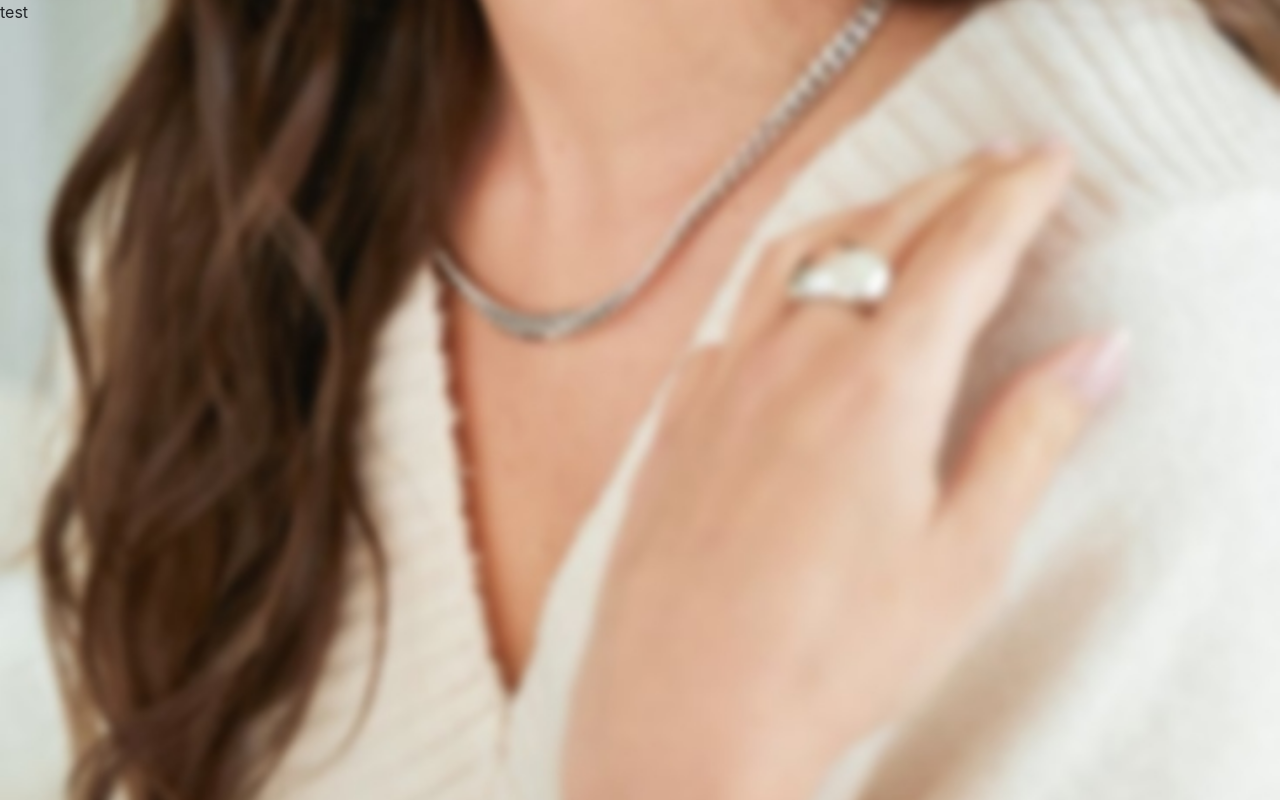
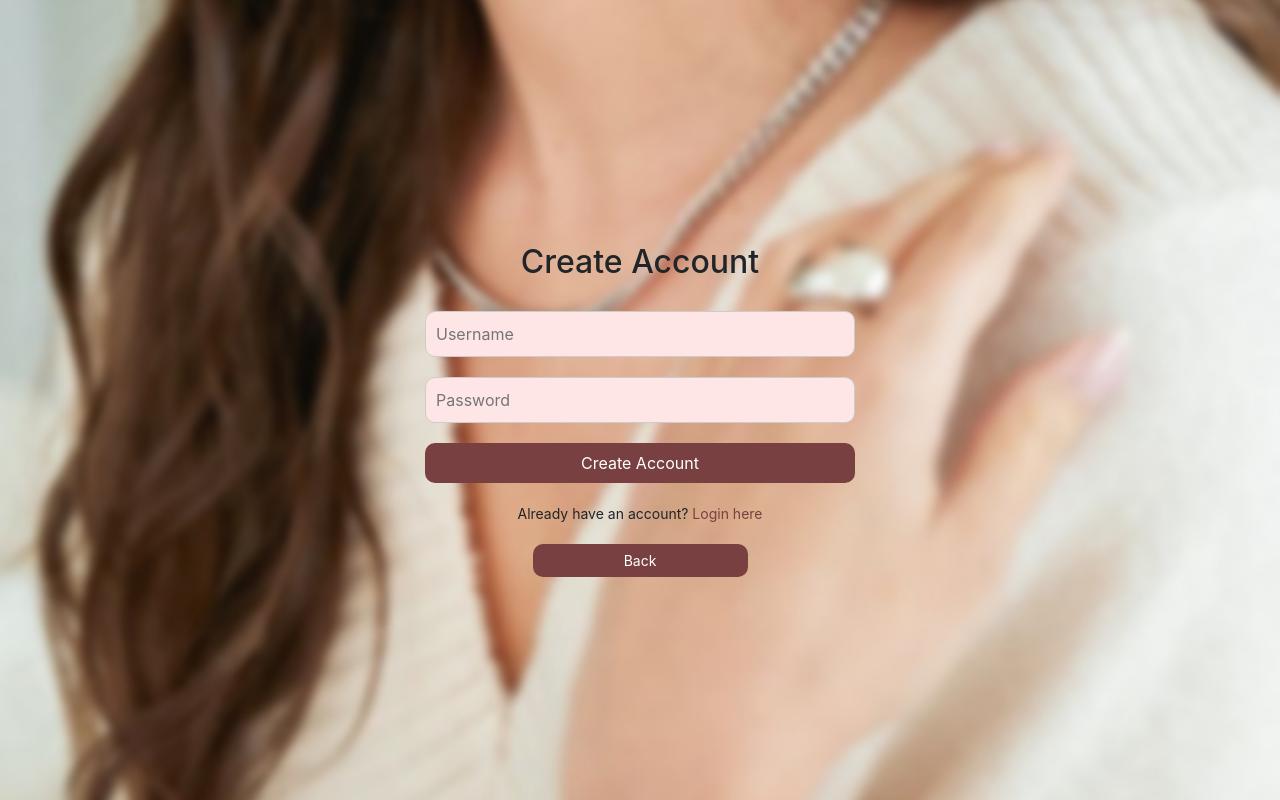
Before and after one commit to nikolapetrovski1102/SparkleSilver, a React (Create React App) app in the folder Front-end/react-library/: page /create-account in a window 1280 px wide. Built offline with nearby package versions, Linux system fonts and the light colour scheme; grey boxes are pictures that could not be loaded.

Commit message:
[SPAR-38] - Created Login and CreateAccount page

```diff
--- a/Front-end/react-library/src/App.tsx
+++ b/Front-end/react-library/src/App.tsx
@@ -16,6 +16,18 @@ export const App: React.FC = () => {
     lastName: 'Doe',
     email: 'john.doe@example.com',
     avatarUrl: 'https://ps.w.org/user-avatar-reloaded/assets/icon-256x256.png?rev=2540745', // Provide your user's avatar URL
+  };
+
+  // Define the onRegister function
+  const handleRegister = (credentials: { username: string, password: string }) => {
+    // Your registration logic here
+    console.log('Registering:', credentials);
+  };
+
+  // Define the onLogin function
+  const handleLogin = () => {
+    // Your login logic here
+    console.log('Logging in');
   };
 
   return (
@@ -40,10 +52,10 @@ export const App: React.FC = () => {
               <AddCategoryForm />
             </Route>
             <Route path='/login'>
-              <Login/>
+              <Login onLogin={handleLogin}/> {/* Pass onLogin function */}
             </Route>
             <Route path='/create-account'>
-              <CreateAccount />
+              <CreateAccount onRegister={handleRegister} onLogin={handleLogin}/> {/* Pass onRegister and onLogin functions */}
             </Route>
             <Route path='/profile'>
               <Profile user={user} /> {/* Render Profile component when URL matches '/profile' */}
--- a/Front-end/react-library/src/layouts/Auth/CreateAccount.tsx
+++ b/Front-end/react-library/src/layouts/Auth/CreateAccount.tsx
@@ -1,10 +1,89 @@
+import React, { useState } from 'react';
+import { NavLink } from 'react-router-dom';
 
-export const CreateAccount = () => {
-    return (
-      <div>
-          test
-      </div>
-    );
+interface Props {
+  onLogin: (credentials: { username: string, password: string }) => void;
+  onRegister: (credentials: { username: string, password: string }) => void;
+}
+
+const CreateAccount: React.FC<Props> = ({ onLogin, onRegister }) => {
+  const [username, setUsername] = useState('');
+  const [password, setPassword] = useState('');
+
+  const handleRegister = () => {
+    if (username.trim() === '' || password.trim() === '') {
+      alert('Please enter username and password.');
+      return;
+    }
+    onRegister({ username, password });
   };
 
-  export default CreateAccount;
+  return (
+    <div style={{ display: 'flex', justifyContent: 'center', alignItems: 'center', height: '100vh' }}>
+      <div style={{ width: '90%', maxWidth: '470px', padding: '20px' }}>
+        <h2 style={{ textAlign: 'center', marginTop: '20px', marginBottom: '30px' }}>Create Account</h2>
+        <div style={{ display: 'flex', flexDirection: 'column', marginBottom: '20px' }}>
+          <input
+            type="text"
+            placeholder="Username"
+            value={username}
+            onChange={(e) => setUsername(e.target.value)}
+            style={{ padding: '10px', border: '1px solid #ccc', borderRadius: '10px', fontSize: '16px', backgroundColor: '#ffe6e6' }}
+          />
+        </div>
+        <div style={{ display: 'flex', flexDirection: 'column', marginBottom: '20px' }}>
+          <input
+            type="password"
+            placeholder="Password"
+            value={password}
+            onChange={(e) => setPassword(e.target.value)}
+            style={{ padding: '10px', border: '1px solid #ccc', borderRadius: '10px', fontSize: '16px', backgroundColor: '#ffe6e6' }}
+          />
+        </div>
+        <div style={{ display: 'flex', justifyContent: 'center', marginTop: '20px' }}>
+          <button
+            onClick={handleRegister}
+            style={{
+              padding: '8px 16px', // Decreased padding
+              backgroundColor: '#784040',
+              color: '#fff',
+              border: 'none',
+              borderRadius: '10px',
+              fontSize: '16px',
+              cursor: 'pointer',
+              width: '100%'
+            }}
+          >
+            Create Account
+          </button>
+        </div>
+        <p style={{ textAlign: 'center', marginTop: '20px', fontSize: '14px' }}>
+          Already have an account? <NavLink to="/login" style={{ textDecoration: 'none', color: '#784040' }}>Login here</NavLink>
+        </p>
+        <div style={{ display: 'flex', justifyContent: 'center', marginTop: '20px' }}>
+          <div style={{ width: '50%' }}>
+            <NavLink to="/home" style={{ textDecoration: 'none', width: '100%' }}>
+              <button
+                style={{
+                  padding: '6px 8px', // Decreased padding
+                  backgroundColor: '#784040',
+                  color: '#fff',
+                  border: 'none',
+                  borderRadius: '10px',
+                  fontSize: '14px', // Decreased font size
+                  cursor: 'pointer',
+                  width: '100%',
+                  boxSizing: 'border-box',
+                }}
+              >
+                Back
+              </button>
+            </NavLink>
+          </div>
+        </div>
+      </div>
+    </div>
+  );
+};
+
+export default CreateAccount;
--- a/Front-end/react-library/src/layouts/Auth/Login.tsx
+++ b/Front-end/react-library/src/layouts/Auth/Login.tsx
@@ -1,8 +1,86 @@
+import React, { useState } from 'react';
+import { NavLink } from 'react-router-dom';
 
-export const Login = () => {
+interface Props {
+  onLogin: (credentials: { username: string, password: string }) => void;
+}
+
+const Login: React.FC<Props> = ({ onLogin }) => {
+  const [username, setUsername] = useState('');
+  const [password, setPassword] = useState('');
+
+  const handleLogin = () => {
+    if (username.trim() === '' || password.trim() === '') {
+      alert('Please enter username and password.');
+      return;
+    }
+    onLogin({ username, password });
+  };
+
   return (
-    <div>
-        test
+    <div style={{ display: 'flex', justifyContent: 'center', alignItems: 'center', height: '100vh' }}>
+      <div style={{ width: '90%', maxWidth: '470px', padding: '20px' }}>
+        <h2 style={{ textAlign: 'center', marginTop: '20px', marginBottom: '30px' }}>Login</h2>
+        <div style={{ display: 'flex', flexDirection: 'column', marginBottom: '20px' }}>
+          <input
+            type="text"
+            placeholder="Username"
+            value={username}
+            onChange={(e) => setUsername(e.target.value)}
+            style={{ padding: '10px', border: '1px solid #ccc', borderRadius: '10px', fontSize: '16px', backgroundColor: '#ffe6e6' }}
+          />
+        </div>
+        <div style={{ display: 'flex', flexDirection: 'column', marginBottom: '20px' }}>
+          <input
+            type="password"
+            placeholder="Password"
+            value={password}
+            onChange={(e) => setPassword(e.target.value)}
+            style={{ padding: '10px', border: '1px solid #ccc', borderRadius: '10px', fontSize: '16px', backgroundColor: '#ffe6e6' }}
+          />
+        </div>
+        <div style={{ display: 'flex', justifyContent: 'center', marginTop: '20px' }}>
+          <button
+            onClick={handleLogin}
+            style={{
+              padding: '8px 16px', // Decreased padding
+              backgroundColor: '#784040',
+              color: '#fff',
+              border: 'none',
+              borderRadius: '10px',
+              fontSize: '16px',
+              cursor: 'pointer',
+              width: '100%'
+            }}
+          >
+            Login
+          </button>
+        </div>
+        <p style={{ textAlign: 'center', marginTop: '20px', fontSize: '14px' }}>
+          Don't have an account? <NavLink to="/create-account" style={{ textDecoration: 'none', color: '#784040' }}>Create Account</NavLink>
+        </p>
+        <div style={{ display: 'flex', justifyContent: 'center', marginTop: '20px' }}>
+          <div style={{ width: '50%' }}>
+            <NavLink to="/home" style={{ textDecoration: 'none', width: '100%' }}>
+              <button
+                style={{
+                  padding: '6px 8px', // Decreased padding
+                  backgroundColor: '#784040',
+                  color: '#fff',
+                  border: 'none',
+                  borderRadius: '10px',
+                  fontSize: '14px', // Decreased font size
+                  cursor: 'pointer',
+                  width: '100%',
+                  boxSizing: 'border-box',
+                }}
+              >
+                Back
+              </button>
+            </NavLink>
+          </div>
+        </div>
+      </div>
     </div>
   );
 };
```
